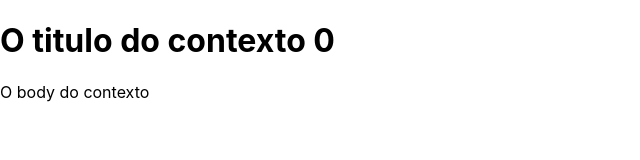
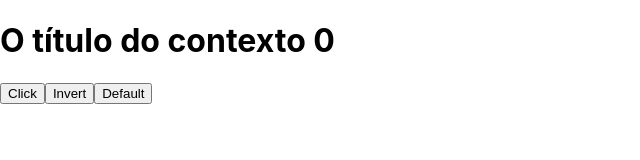
Before and after one commit to IsraelRAlencar/project2-curso-react, a React (Create React App) app: page / in a window 1280 px wide. Shown: the top 160 px of the page, without its empty margins (0-640 px from the left). Built offline with nearby package versions, Linux system fonts and the light colour scheme; the HTML template or start-up script is replaced by a standard one.

Commit message:
new - learning useReducer

```diff
--- a/src/App.js
+++ b/src/App.js
@@ -1,12 +1,38 @@
+import { useReducer } from 'react';
 import './App.css';
-import { AppContext } from './contexts/AppContext';
-import { Div } from './components/Div';
+
+const globalState = {
+  title: 'O título do contexto',
+  body: 'O body do contexto',
+  counter: 0
+};
+
+const reducer = (state, action) => {
+  switch (action.type){
+    case 'muda':
+      console.log('Chamou muda com', action.payload);
+      return { ...state, title: action.payload };
+    case 'inverter':
+      console.log('Chamou inverter');
+      return { ...state, title: state.title.split('').reverse().join('') };
+    default:
+      console.log('Chamou default');
+      return {...state};
+  }
+}
 
 function App() {
+  const [state, dispatch] = useReducer(reducer, globalState);
+  const { counter, title, body } = state;
+
   return (
-    <AppContext>
-      <Div></Div>
-    </AppContext>
+    <div>
+      <h1>{title} {counter}</h1>
+
+      <button onClick={() => dispatch({ type: 'muda', payload: new Date().toLocaleString('pt-BR') })}>Click</button>
+      <button onClick={() => dispatch({ type: 'inverter' })}>Invert</button>
+      <button onClick={() => dispatch({ type: 'qualquer coisa' })}>Default</button>
+    </div>
   );
 }
 
```
